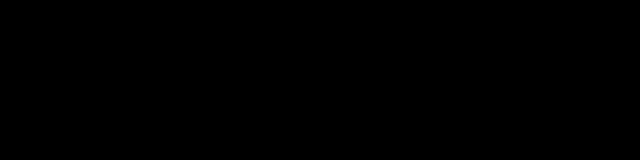
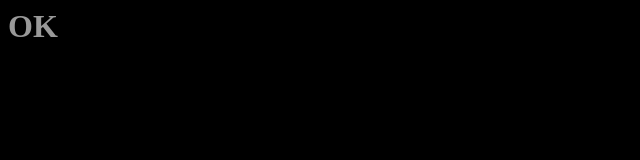
Before and after one commit to Kamek322/Demo, a plain HTML site: page index.html in a window 1280 px wide. Shown: the full height of the page, 0-640 px from the left. Drawn offline with Linux system fonts and the light colour scheme.

Commit message:
Update main.css

```diff
--- a/main.css
+++ b/main.css
@@ -1,4 +1,4 @@
 body{
-  color: #000;
+  color: #999;
   background-color: black;
 }
```
